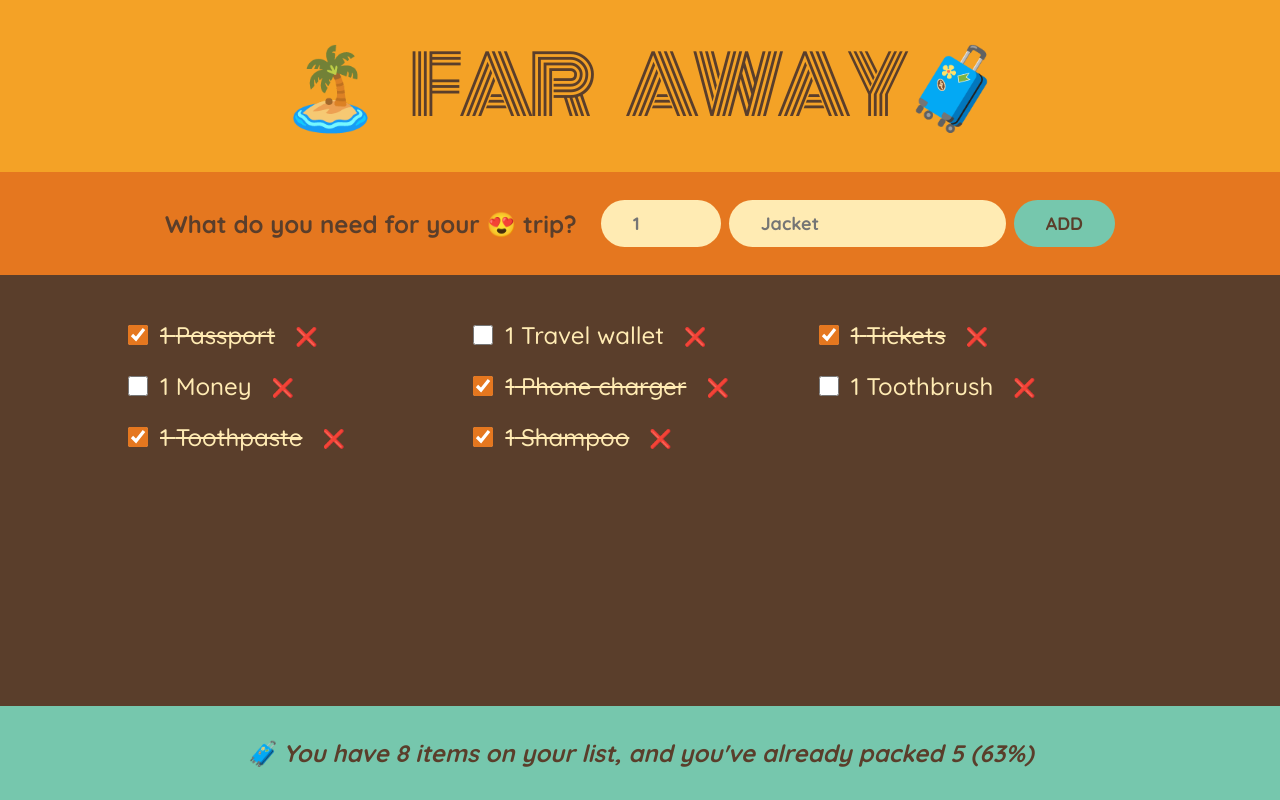
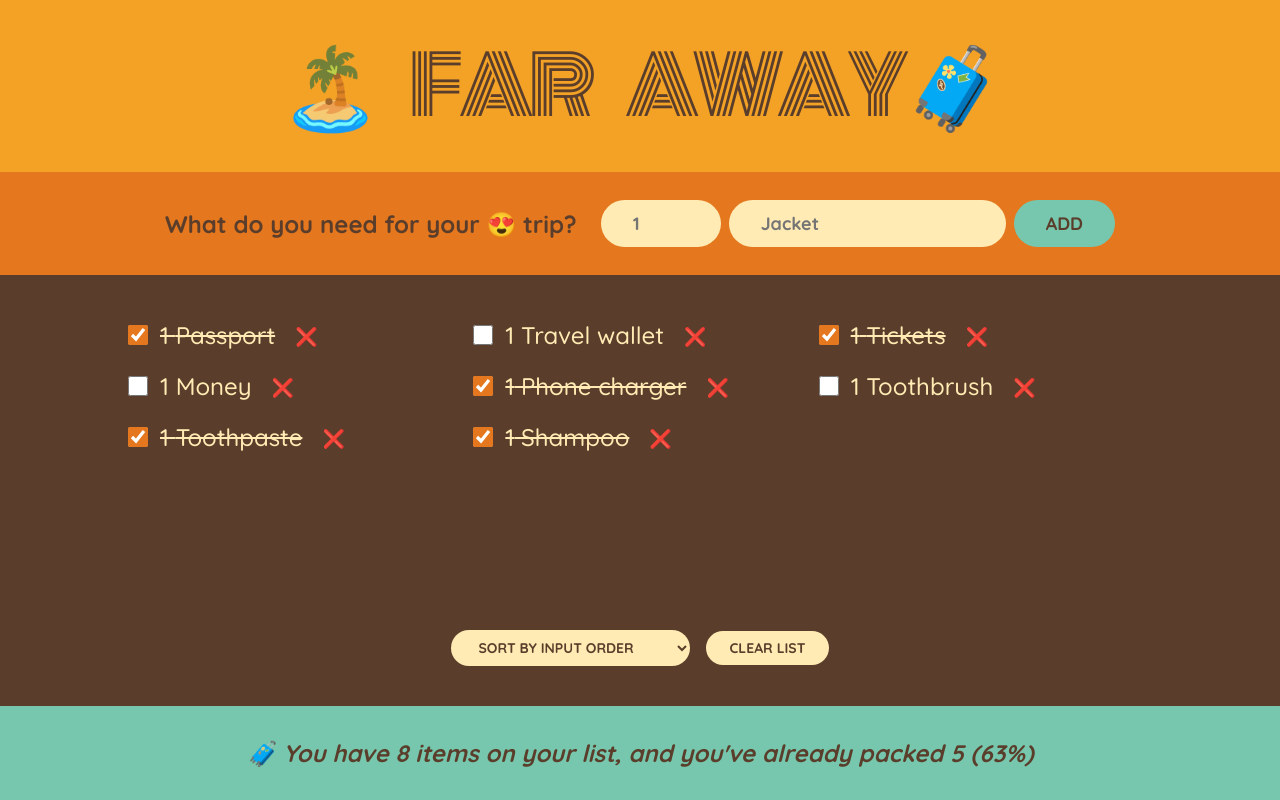
Before and after one commit to xyzeez/far-away, a React (Create React App) app: page / in a window 1280 px wide. Built offline with nearby package versions, Linux system fonts and the light colour scheme.

Commit message:
✨ feat(app): added list sort and clear functionality

```diff
--- a/src/App.jsx
+++ b/src/App.jsx
@@ -1,4 +1,4 @@
-import { useState } from 'react';
+import React, { useState } from 'react';
 import './index.css';
 
 const initialItems = [
@@ -31,6 +31,14 @@ const App = () => {
     setItems((items) => items.filter((item) => item.id !== itemID));
   };
 
+  const handleClearList = () => {
+    const confirmation = window.confirm(
+      'Are you sure you want to delete all items in your travel list⁉️'
+    );
+
+    if (confirmation) setItems([]);
+  };
+
   return (
     <main className="app">
       <Header />
@@ -39,6 +47,7 @@ const App = () => {
         listItems={items}
         packedHandler={handleItemPacked}
         deletedHandler={handleItemDeleted}
+        clearListHandler={handleClearList}
       />
       <Footer items={items} />
     </main>
@@ -52,8 +61,8 @@ const Form = ({ handleNewItem }) => {
   const [description, setDescription] = useState('');
 
   const clearState = () => {
-    setDescription((des) => '');
-    setQuantity((quantity) => '');
+    setDescription('');
+    setQuantity('');
   };
 
   const handleFormSubmit = (e) => {
@@ -67,11 +76,11 @@ const Form = ({ handleNewItem }) => {
   };
 
   const handleQuantity = (e) => {
-    setQuantity((quantity) => Number(e.target.value));
+    setQuantity(Number(e.target.value));
   };
 
   const handleDescription = (e) => {
-    setDescription((des) => e.target.value);
+    setDescription(e.target.value);
   };
 
   return (
@@ -106,11 +115,42 @@ const Form = ({ handleNewItem }) => {
   );
 };
 
-const TravelList = ({ listItems, packedHandler, deletedHandler }) => {
+const TravelList = ({
+  listItems,
+  packedHandler,
+  deletedHandler,
+  clearListHandler,
+}) => {
+  const [sortBy, setSortBy] = useState('input');
+
+  let sortedItems;
+
+  const handleSortItems = (sortBy) => {
+    if (sortBy === 'description')
+      return listItems
+        .slice()
+        .sort((a, b) => a.description.localeCompare(b.description));
+
+    if (sortBy === 'packed')
+      return initialItems
+        .slice()
+        .sort((a, b) => Number(a.packed) - Number(b.packed));
+
+    return listItems.slice();
+  };
+
+  sortedItems = handleSortItems(sortBy);
+
+  const handleSortBy = (value) => {
+    setSortBy(value);
+  };
+
   return (
     <div className="list">
+      {listItems.length ? (
+        <React.Fragment>
           <ul>
-        {listItems.map((item) => (
+            {sortedItems.map((item) => (
               <ListItem
                 item={item}
                 packedHandler={packedHandler}
@@ -119,6 +159,19 @@ const TravelList = ({ listItems, packedHandler, deletedHandler }) => {
               />
             ))}
           </ul>
+
+          <div className="actions">
+            <select
+              value={sortBy}
+              onChange={(e) => handleSortBy(e.target.value)}>
+              <option value="input">Sort by input order</option>
+              <option value="description">Sort by description</option>
+              <option value="packed">Sort by packed status</option>
+            </select>
+            <button onClick={() => clearListHandler()}>Clear List</button>
+          </div>
+        </React.Fragment>
+      ) : null}
     </div>
   );
 };
```
Lines whose indentation alone changed are shown as unchanged.
